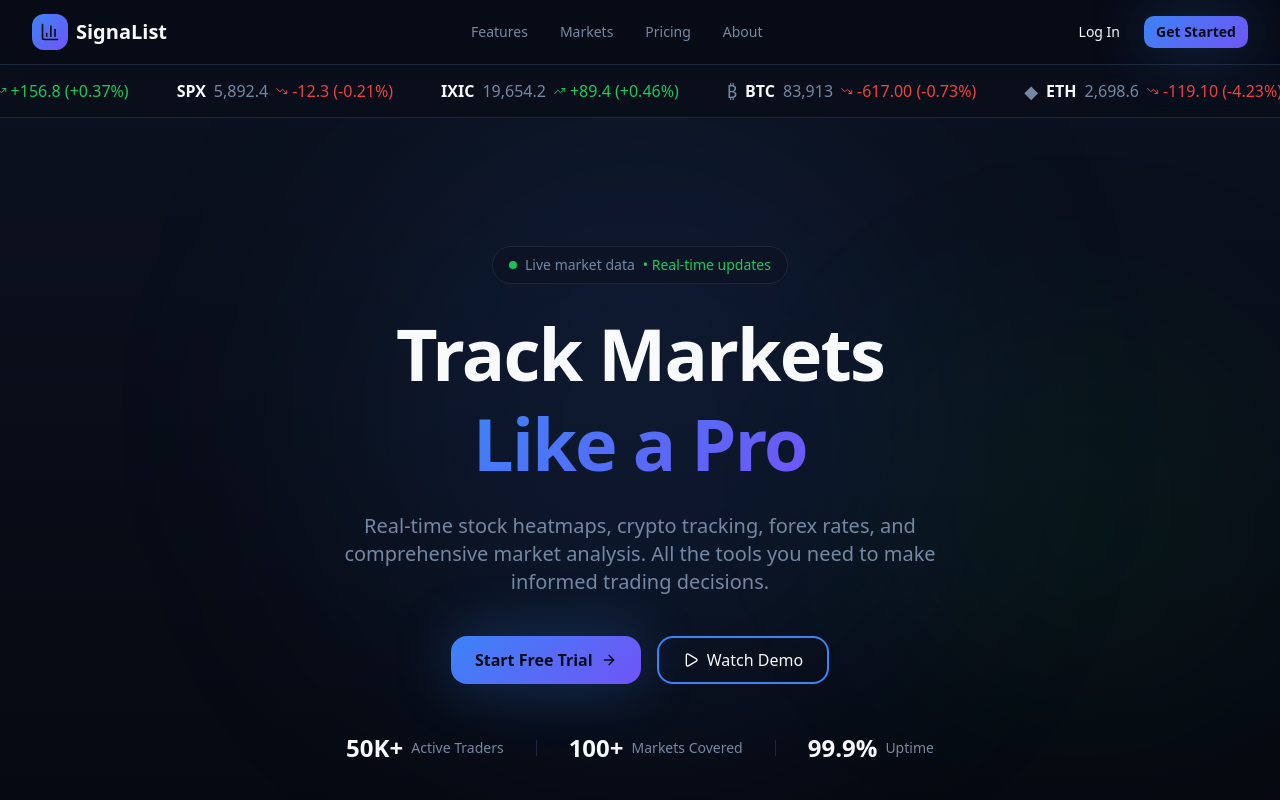
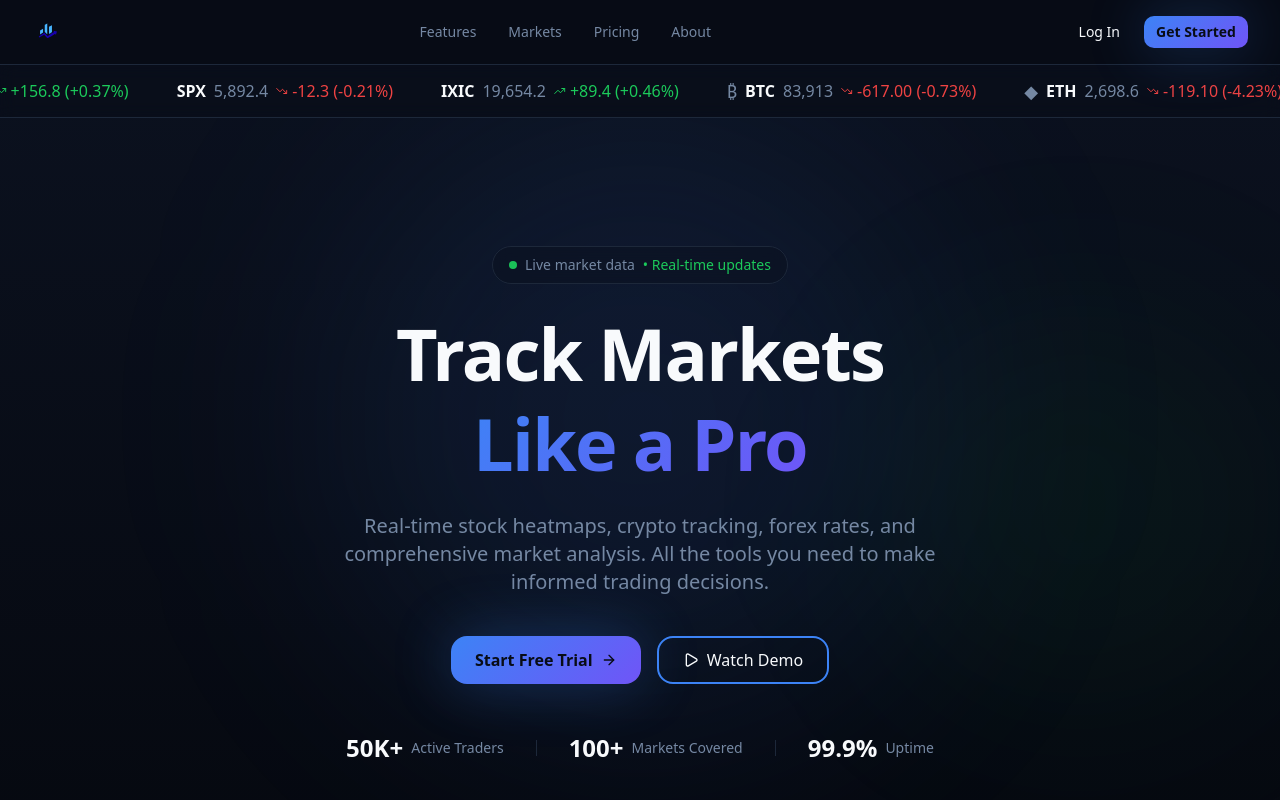
Before and after one commit to Asif-ibrahim101/SignaList, a Next.js app: page / in a window 1280 px wide. Shown: the top 800 px of the page. Built offline with nearby package versions, Linux system fonts and the light colour scheme.

Commit message:
Use app logo on landing page

```diff
--- a/components/landing/Footer.tsx
+++ b/components/landing/Footer.tsx
@@ -1,4 +1,4 @@
-import { BarChart3 } from "lucide-react";
+import Image from "next/image";
 
 const footerLinks = {
   Product: ["Features", "Pricing", "Markets", "API"],
@@ -14,10 +14,13 @@
         <div className="grid gap-8 md:grid-cols-2 lg:grid-cols-6">
           <div className="lg:col-span-2">
             <div className="mb-4 flex items-center gap-2">
-              <div className="flex h-9 w-9 items-center justify-center rounded-lg bg-gradient-primary">
-                <BarChart3 className="h-5 w-5 text-primary-foreground" />
-              </div>
-              <span className="text-xl font-bold text-foreground">SignaList</span>
+              <Image
+                src="/assets/icons/Logo.svg"
+                alt="SignaList"
+                width={210}
+                height={48}
+                className="h-8 w-auto"
+              />
             </div>
             <p className="mb-4 max-w-xs text-sm text-muted-foreground">
               Professional-grade market analysis tools for traders of all levels.
--- a/components/landing/Navbar.tsx
+++ b/components/landing/Navbar.tsx
@@ -2,7 +2,8 @@
 
 import { useState } from "react";
 import Link from "next/link";
-import { BarChart3, Menu, X } from "lucide-react";
+import Image from "next/image";
+import { Menu, X } from "lucide-react";
 import { Button } from "@/components/ui/button";
 
 export const Navbar = () => {
@@ -11,11 +12,14 @@
   return (
     <nav className="sticky top-0 z-50 border-b border-border bg-background/80 backdrop-blur-xl">
       <div className="container mx-auto flex h-16 items-center justify-between px-4">
-        <Link href="/" className="flex items-center gap-2">
-          <div className="flex h-9 w-9 items-center justify-center rounded-lg bg-gradient-primary">
-            <BarChart3 className="h-5 w-5 text-primary-foreground" />
-          </div>
-          <span className="text-xl font-bold text-foreground">SignaList</span>
+        <Link href="/" className="flex items-center gap-3">
+          <Image
+            src="/assets/icons/Logo.svg"
+            alt="SignaList"
+            width={210}
+            height={48}
+            className="h-8 w-auto"
+          />
         </Link>
 
         <div className="hidden items-center gap-8 md:flex">
```
